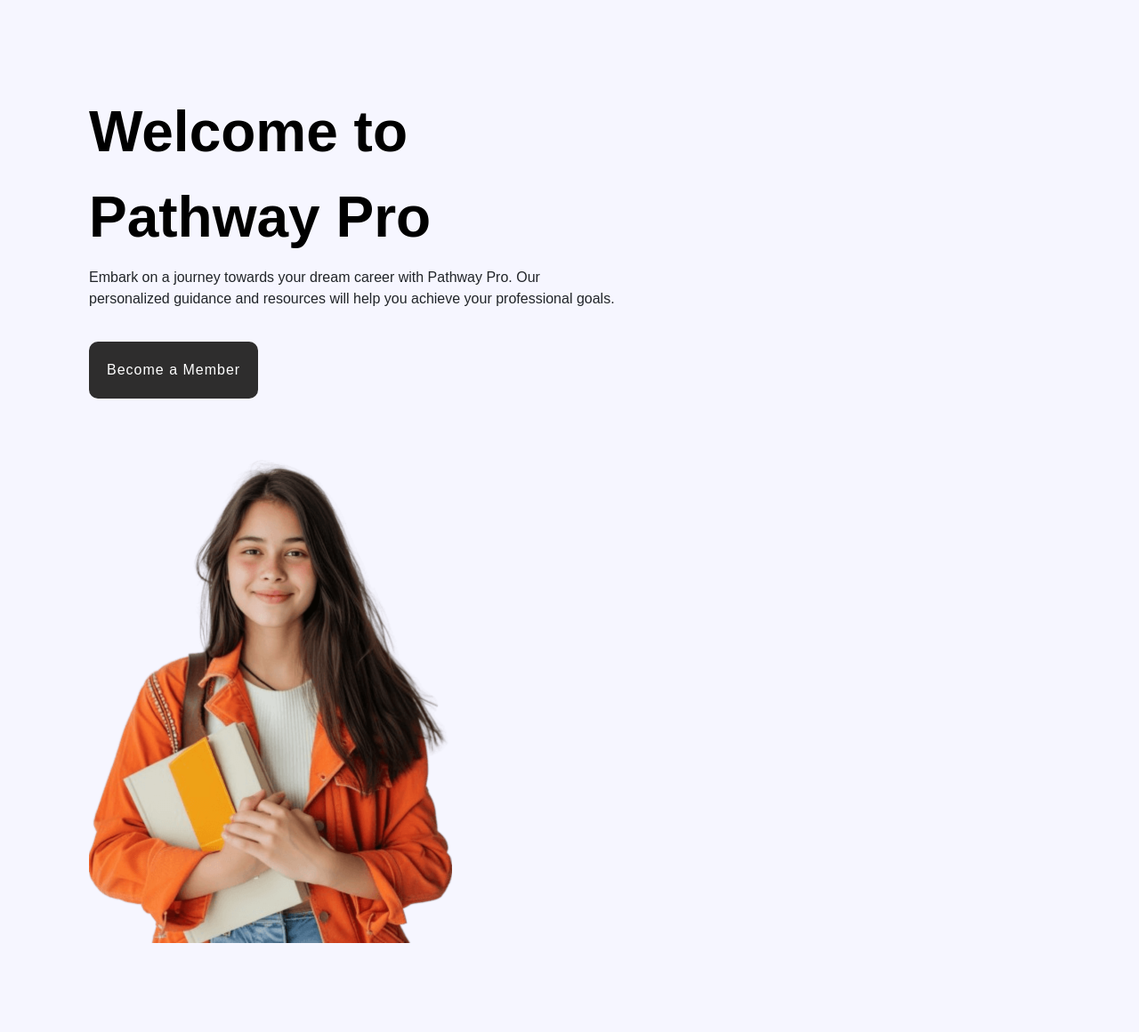
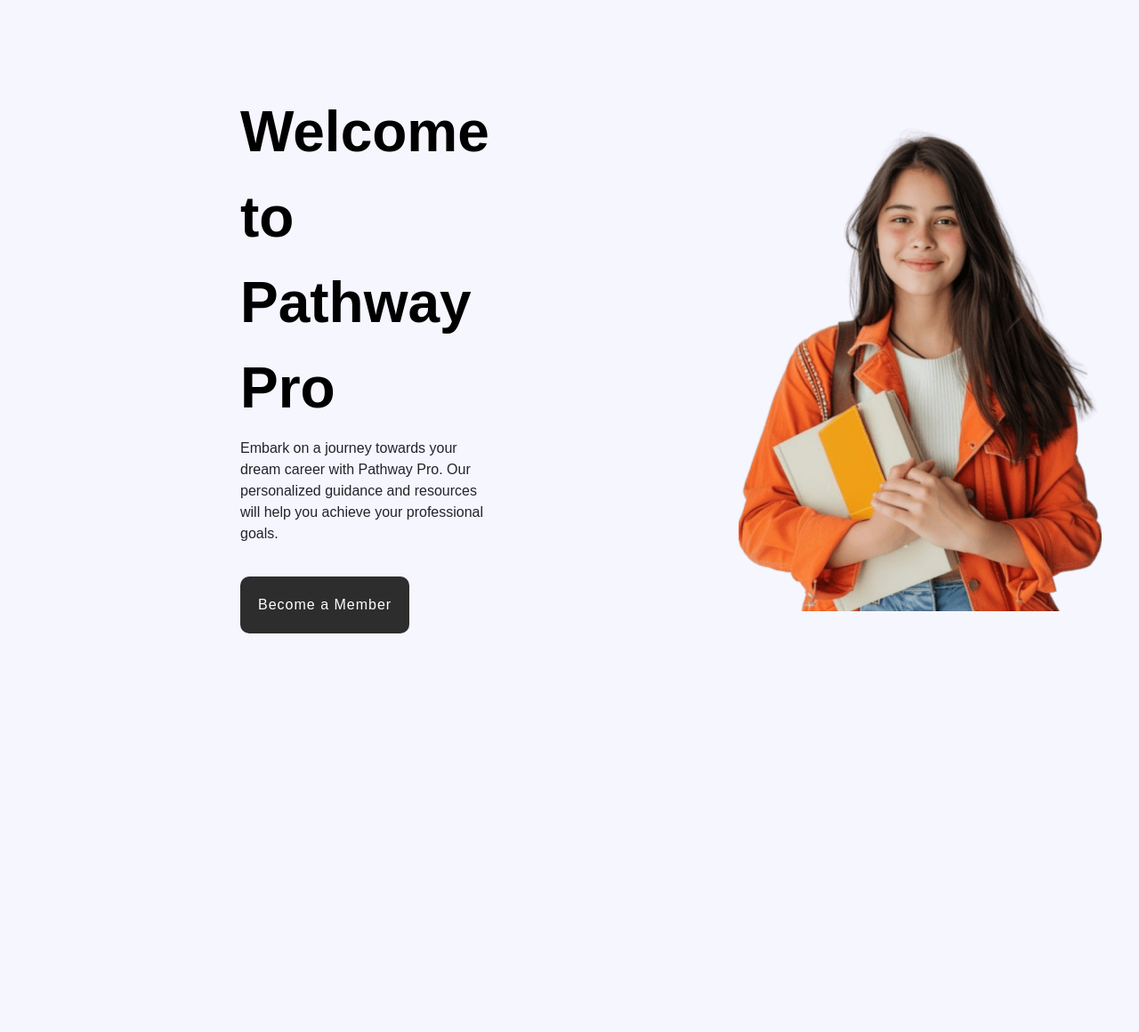
Before and after one commit to MRthyMix/3155-Software-Engineering-Group-Project, a Flask app: page /home/ in a window 1280 px wide. Shown: the whole page at 89% size. After the commit the page ends 712 px from the top, so only its background shows below. Run offline with Flask 3, Linux system fonts and the light colour scheme.

Commit message:
Updated the Alignment on Home Page

```diff
--- a/Pathway_pro/static/css/home.css
+++ b/Pathway_pro/static/css/home.css
@@ -17,22 +17,24 @@ section{
     display: flex;
     justify-content: space-between;
     background: #F6F6FF;
-    transition: 0.5s;
+
 }
 
 .content {
     position: relative;
     width: 100%;
-    margin-left: flex;
+    display: flex;
     justify-content: space-between;
     align-items: center;
+    margin-left: 170px;
 
 }
 
-/* Style the texts */
+/* Style the texts and Button (a)*/
 .content .textbox {
     position: relative;
-    max-width: 600px;
+    max-width: 800px;
+    margin-bottom: 50px;
 }
 
 .content .textbox h2{
@@ -55,6 +57,7 @@ section{
 
 /* Image*/
 .content .imgBox {
-    display: block;
-    margin: 0 auto;
+    width: 100%;
+    margin-top: -100px;
+    padding-left: 280px;
 }
--- a/Pathway_pro/templates/home.html
+++ b/Pathway_pro/templates/home.html
@@ -15,8 +15,8 @@
             <p>Embark on a journey towards your dream career with Pathway Pro. Our personalized guidance and resources will help you achieve your professional goals.</p>
             <a href="#">Become a Member</a>
           </div>
+          <!-- Student Image-->
           <div class="imgBox">
-          <!-- Student Image-->
             <img src="{{url_for('static', filename='/images/student.png')}}" alt="student"/>
           </div>
       </div>
--- a/Pathway_pro/templates/home_base.html
+++ b/Pathway_pro/templates/home_base.html
@@ -7,8 +7,6 @@
       <!-- Bootstrap CSS -->
       <link href="https://cdn.jsdelivr.net/npm/bootstrap@5.3.3/dist/css/bootstrap.min.css"
       rel="stylesheet" integrity="sha384-QWTKZyjpPEjISv5WaRU9OFeRpok6YctnYmDr5pNlyT2bRjXh0JMhjY6hW+ALEwIH" crossorigin="anonymous">
-
-      <!-- <link rel="stylesheet" href="{{ url_for('static', filename='/css/home.css') }}"> -->
 
       {% block head %}{% endblock %}
   </head>
```
Lines whose indentation alone changed are shown as unchanged.
